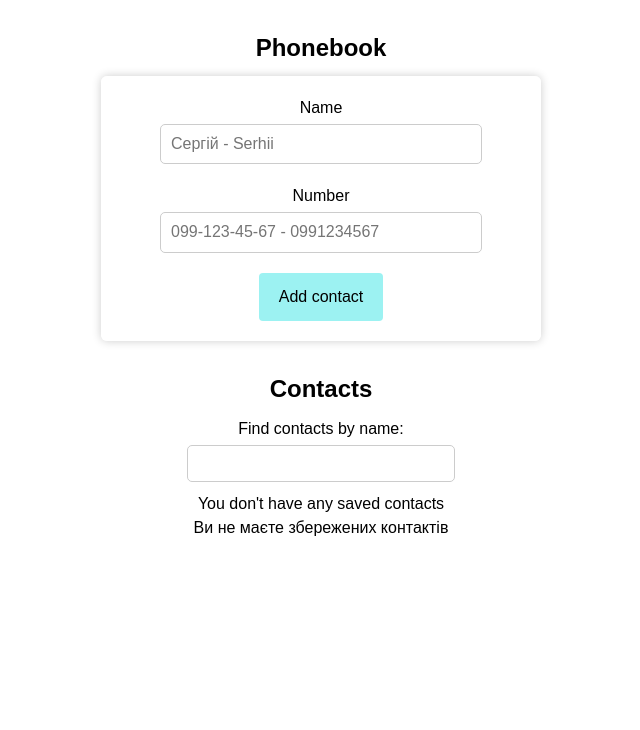
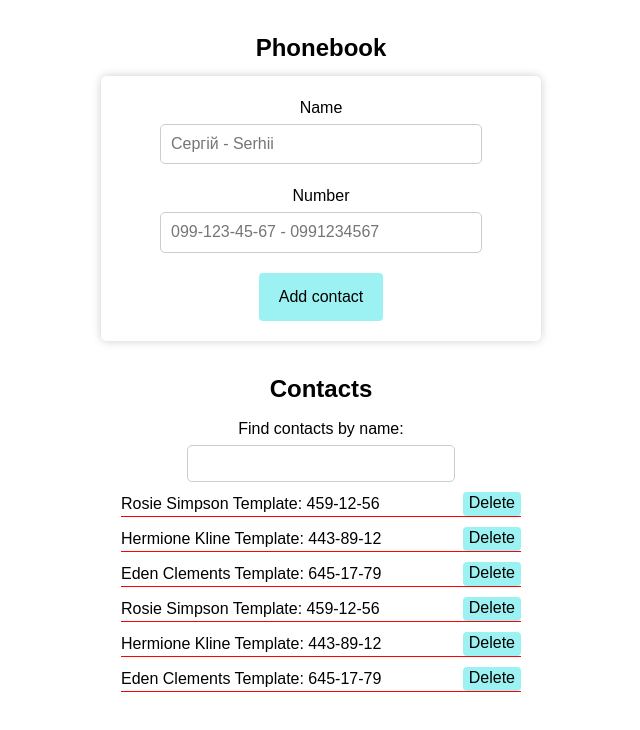
Before and after one commit to Sokilskill/goit-react-hw-06-phonebook, a React (Create React App) app: page / in a window 1280 px wide. Shown: the top 730 px of the page, without its empty margins (319-959 px from the left). Built offline with nearby package versions, Linux system fonts and the light colour scheme.

Commit message:
update/ load contactsTemplate

```diff
--- a/src/components/App.jsx
+++ b/src/components/App.jsx
@@ -1,12 +1,35 @@
+import { useEffect, useState } from 'react';
+import { useDispatch, useSelector } from 'react-redux';
+import { getContacts } from 'redux/selector';
+import { addContact } from 'redux/contacts/contactsSlice';
+import contactsTemplate from '../data/contactsTemplate.json';
 import Filter from './Filter/Filter';
 import ContactList from './ContactList/ContactList';
 import ContactForm from './ContactForm/ContactForm';
 import MainTitle from './MainTitle/MainTitle';
-import { useSelector } from 'react-redux';
-import { getContacts } from 'redux/selector';
 
 export const App = () => {
   const contacts = useSelector(getContacts);
+  const dispatch = useDispatch();
+  const [timer, setTimer] = useState(3);
+  const [showTemplate, setShowTempalte] = useState(false);
+
+  useEffect(() => {
+    if (contacts.length === 0) {
+      setShowTempalte(true);
+      setTimer(3);
+      const timerId = setInterval(
+        () => setTimer(prevState => prevState - 1),
+        1000
+      );
+
+      setTimeout(() => {
+        clearInterval(timerId);
+        setShowTempalte(false);
+        dispatch(addContact(contactsTemplate));
+      }, 3000);
+    }
+  }, [contacts, dispatch]);
 
   return (
     <div className="container">
@@ -14,14 +37,20 @@ export const App = () => {
       <ContactForm />
       <MainTitle title="Contacts" />
       <Filter />
-      {contacts.length > 0 ? (
+      {showTemplate ? (
+        <>
+          <p>
+            You don't have any saved contacts, templates for contacts will be
+            loaded
+          </p>
+          <p>
+            Ви не маєте збережених контактів, будуть завантажені шаблони
+            контактів
+          </p>
+          <p>{timer}</p>
+        </>
+      ) : (
         <ContactList />
-      ) : (
-        <>
-          <p>You don't have any saved contacts</p>
-          <p>Ви не маєте збережених контактів</p>
-          {/* <p>{timer}</p> */}
-        </>
       )}
     </div>
   );
--- a/src/data/contactsTemplate.json
+++ b/src/data/contactsTemplate.json
@@ -1,5 +1,5 @@
 [
-  { "name": "Rosie Simpson Template", "number": "459-12-56" },
-  { "name": "Hermione Kline Template", "number": "443-89-12" },
-  { "name": "Eden Clements Template", "number": "645-17-79" }
+  { "id": "id-1", "name": "Rosie Simpson Template", "number": "459-12-56" },
+  { "id": "id-2", "name": "Hermione Kline Template", "number": "443-89-12" },
+  { "id": "id-3", "name": "Eden Clements Template", "number": "645-17-79" }
 ]
--- a/src/redux/contacts/contactsSlice.js
+++ b/src/redux/contacts/contactsSlice.js
@@ -1,11 +1,12 @@
-import { createSlice, nanoid } from '@reduxjs/toolkit';
+import { createSlice } from '@reduxjs/toolkit';
 
 const contactsSlice = createSlice({
   name: 'contacts',
   initialState: [],
   reducers: {
     addContact(state, { payload }) {
-      return [{ id: nanoid(), ...payload }, ...state];
+      console.log('payload', payload);
+      return [...payload, ...state];
     },
     deleteContact(state, { payload }) {
       return state.filter(contact => contact.id !== payload);
```
